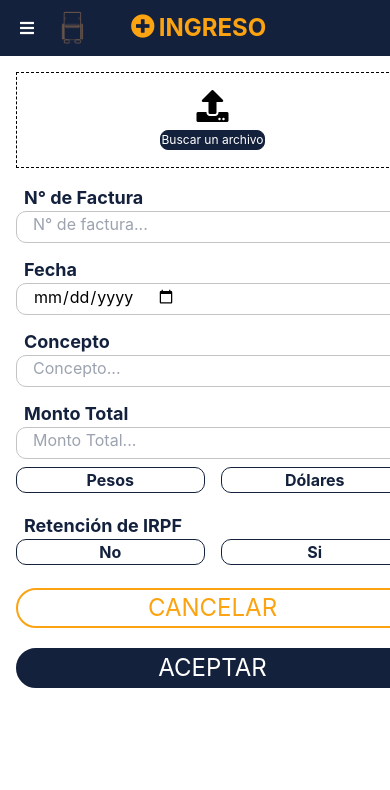
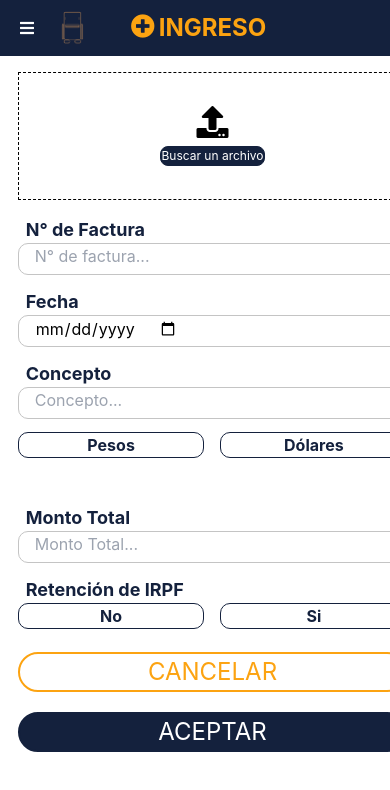
Before and after one commit to forincho/TaxDuck, a plain HTML site: page ingresoFacturas.html in a window 390 px wide. Shown: the top 790 px of the page. Drawn offline with nearby package versions, Linux system fonts and the light colour scheme.

Commit message:
Ing Fact v3 elementos width responsive

```diff
--- a/ingresoFacturas.html
+++ b/ingresoFacturas.html
@@ -13,12 +13,12 @@
     <title>Ingreso Facturas</title>
 </head>
 <body>
-    <div class="container mx-auto flex flex-wrap">
+    <div class="container m-auto flex flex-wrap justify-center">
 
         <!-- Barra Header -->
         <header class="header w-full h-14 flex items-center justify-between   sm:h-20 gap-x-5">
 
-            <div class="w-1/5 flex justify-start items-center   sm:w-4/12">
+            <div class="w-2/6 flex justify-start items-center   sm:w-4/12">
                 <!-- Menu hamburguesa-->
                 <div class="w-6 h-6 ml-5   sm:hidden">
                     <i class="burgerMenu fas fa-bars"></i>
@@ -38,14 +38,14 @@
             </div>
 
             <!-- Icono y Titulo -->
-            <div class="w-1/5 flex justify-center gap-x-1   sm:hidden">
+            <div class="w-2/6 flex justify-center gap-x-1   sm:hidden">
                 <i class="headerTitle fas fa-plus-circle justify-end"></i>
                 <div class="headerTitle justify-start">
                     INGRESO
                 </div>
             </div>
 
-            <!-- Barra de navegacion header (tablet) -->
+            <!-- Barra de menu header (tablet) -->
             <div class="hidden   sm:flex w-7/12 justify-end gap-x-3">
                 <div class="headerNavItem  sm:flex justify-center items-center gap-x-1">
                     <i class="headerNavItem fas fa-plus-circle justify-end "></i>
@@ -68,20 +68,24 @@
             </div>
 
             <!-- Menu elipsis -->
-            <div class="pointsMenu w-1/5 mr-7 flex justify-end   sm:w-1/12">
+            <div class="pointsMenu w-2/6 mr-7 flex justify-end   sm:w-1/12">
                 <i class="fas fa-ellipsis-v"></i>
             </div>
         </header>
 
         <!-- Modulo subir facturas -->
-        <div class="findFile w-full mx-4 mt-4 h-24 flex flex-wrap justify-center items-center">
+        <div class="findFile w-11/12 mx-auto mt-4 h-24 flex flex-wrap justify-center items-center   sm:w-10/12 h-32">
             <button>
                 <i class="uploadIcon fas fa-upload mb-2"></i>
                 <div class="buttonUploadFile">Buscar un archivo</div>
             </button>
+            <div class="hidden   sm:flex w-full justify-center">O</div>
+            <div class="hidden   sm:flex w-full justify-center">Arrastra un archivo hasta aqui</div>
         </div>
 
-        <div class="formIng w-full mx-4 mt-4 h-14">
+        <!-- Modulo formularios -->
+        <div class="w-11/12 mx-auto flex flex-wrap justify-between sm:w-10/12">
+            <div class="formIng w-full mt-4 h-14   sm:w-5/12 mr-auto order-1">
                 <!-- Titulo N° de Factura-->
                 <div class="secondaryTitle w-full mx-2">
                     <h2>N° de Factura</h2>
@@ -92,7 +96,7 @@
                 </div>
             </div>
 
-        <div class="formIng w-full mx-4 mt-4 h-14">
+            <div class="formIng w-full mt-4 h-14   sm:w-5/12 ml-auto order-2">
                 <!-- Titulo Fecha-->
                 <div class="secondaryTitle w-full mx-2">
                     <h2>Fecha</h2>
@@ -103,7 +107,7 @@
                 </div>
             </div>
 
-        <div class="formIng w-full mx-4 mt-4 h-14">
+            <div class="formIng w-full mt-4 h-14   sm:w-5/12 mr-auto order-3">
                 <!-- Titulo Concepto-->
                 <div class="secondaryTitle w-full mx-2">
                     <h2>Concepto</h2>
@@ -114,7 +118,7 @@
                 </div>
             </div>
 
-        <div class="formIng w-full mx-4 mt-4 h-24">
+            <div class="formIng w-full mt-4 h-14   sm:w-5/12 mr-auto order-5">
                 <!-- Titulo Monto Total-->
                 <div class="secondaryTitle w-full mx-2">
                     <h2>Monto Total</h2>
@@ -123,32 +127,40 @@
                 <div class="form w-full h-8">
                     <input class= "placeholder mx-4" type="text" placeholder="Monto Total...">
                 </div>
+            </div>
+
             <!-- Botones de moneda -->
-            <div class="w-full h=12 mt-2 flex justify-center">
+            <div class="formIng w-full h-7 mt-2   sm:w-5/12 h-14 mt-4 order-4">
+                <!-- Titulo Moneda-->
+                <div class="secondaryTitle hidden   sm:flex w-full mx-2">
+                    <h2>Moneda</h2>
+                </div>
+                <div class="w-full flex justify-center">
                     <button class="buttonsYesNo w-1/2 mr-2">Pesos</button>
                     <button class="buttonsYesNo w-1/2 ml-2">Dólares</button>
                 </div>
             </div>
 
-        <div class="formIng w-full mx-4 mt-4 h-14">
+            <div class="formIng w-full h-14 sm:w-5/12 mt-4 order-6">
                 <!-- Titulo Retención de IRPF-->
                 <div class="secondaryTitle w-full mx-2">
                     <h2>Retención de IRPF</h2>
                 </div>
                 <!-- Botones Retención de IRPF-->
-            <div class="w-full h=12 flex justify-center">
+                <div class="w-full flex justify-center">
                     <button class="buttonsYesNo w-1/2 mr-2">No</button>
                     <button class="buttonsYesNo w-1/2 ml-2">Si</button>
                 </div>
             </div>
+        </div>
 
         <!-- Boton Cancelar -->
-        <div class="buttonCancel w-full h=8 mt-5 mx-4">
+        <div class="buttonCancel w-11/12 h=8 mt-5 mx-auto   sm:w-10/12">
             <button>CANCELAR</button>
         </div>
 
         <!-- Boton Aceptar -->
-        <div class="buttonAccept w-full h=8 mt-5 mx-4">
+        <div class="buttonAccept w-11/12 h=8 mt-5 mx-auto   sm:w-10/12">
             <button>ACEPTAR</button>
         </div>
     </div>
```
Lines whose indentation alone changed are shown as unchanged.
